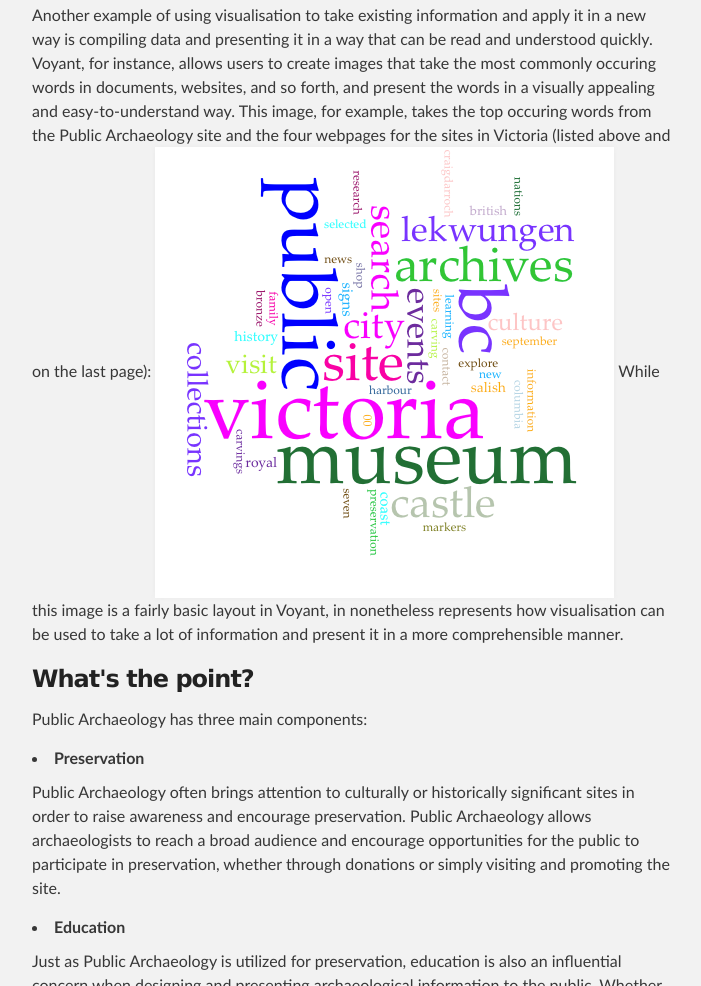
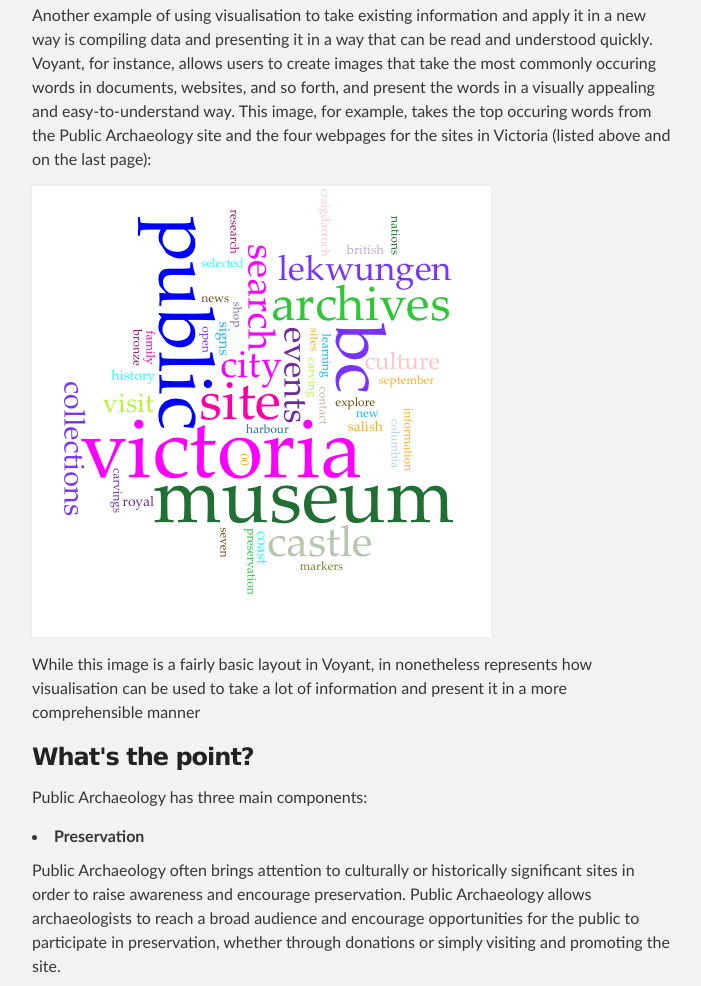
Before and after one commit to vicdaltonp/public_archaeology5, a plain HTML site: page index.html in a window 1280 px wide. Shown: the part 4540-5526 px from the top of the page, without its empty margins (288-989 px from the left). Drawn offline with Linux system fonts and the light colour scheme.

Commit message:
Update index.html

```diff
--- a/index.html
+++ b/index.html
@@ -43,13 +43,13 @@
 
     <p>Another example of using visualisation to take existing information and apply it in a new way is compiling data and presenting it in a way that can be read and understood quickly. Voyant, for instance, allows users to create images that take the most commonly occuring words in documents, websites, and so forth, and present the words in a visually appealing and easy-to-understand way.
 
-      This image, for example, takes the top occuring words from the Public Archaeology site and the four webpages for the sites in Victoria (listed above and on the last page):
+      This image, for example, takes the top occuring words from the Public Archaeology site and the four webpages for the sites in Victoria (listed above and on the last page):</p>
 
 
-      <img src="images/Voyant.png">
+        <p> <img src="images/Voyant.png"> </p>
 
 
-      While this image is a fairly basic layout in Voyant, in nonetheless represents how visualisation can be used to take a lot of information and present it in a more comprehensible manner.
+      <p> While this image is a fairly basic layout in Voyant, in nonetheless represents how visualisation can be used to take a lot of information and present it in a more comprehensible manner</p>
 
         <h3>
 <a id="designer-templates" class="anchor" href="#designer-templates" aria-hidden="true"><span aria-hidden="true" class="octicon octicon-link"></span></a>What's the point?</h3>
```
